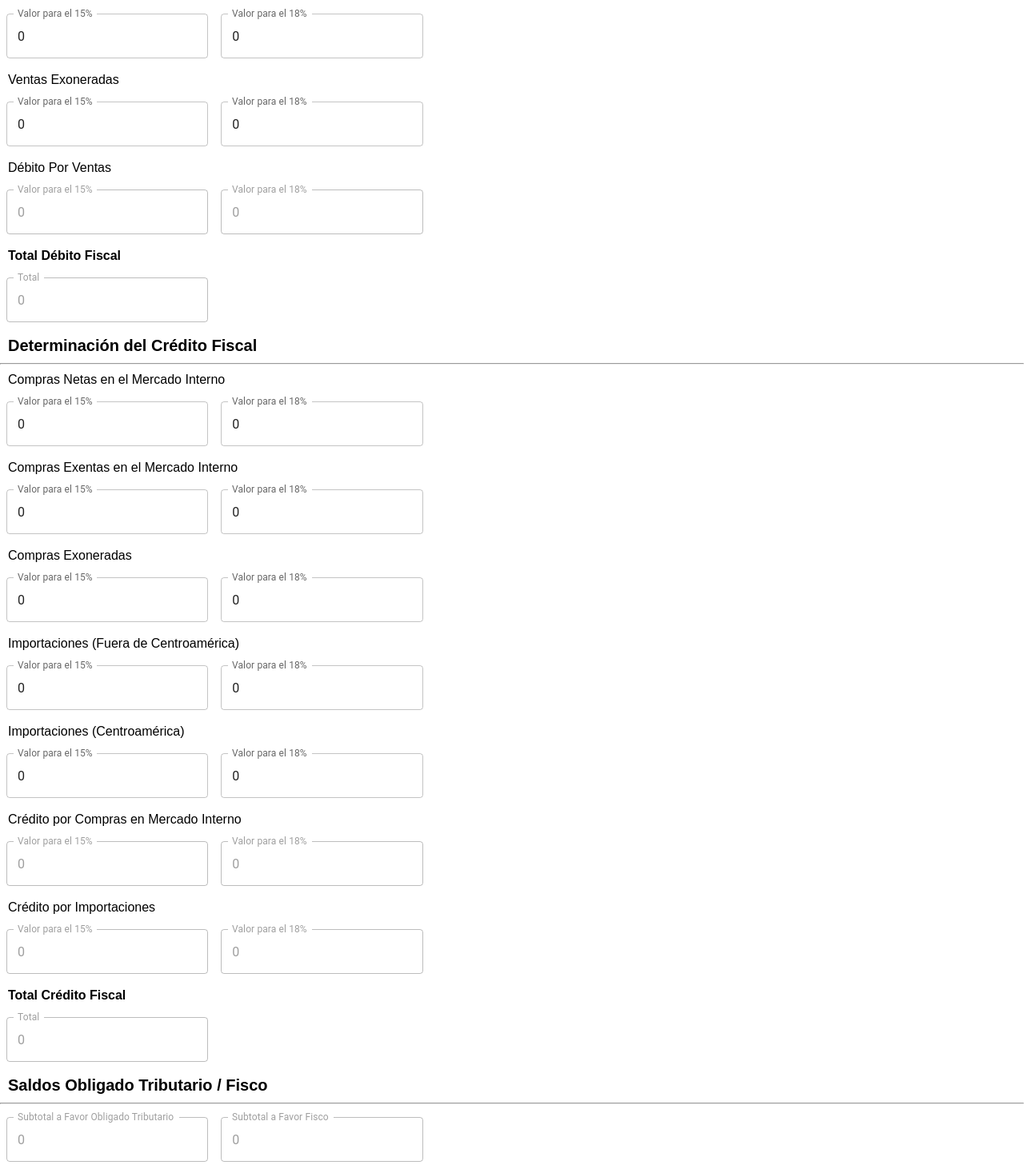
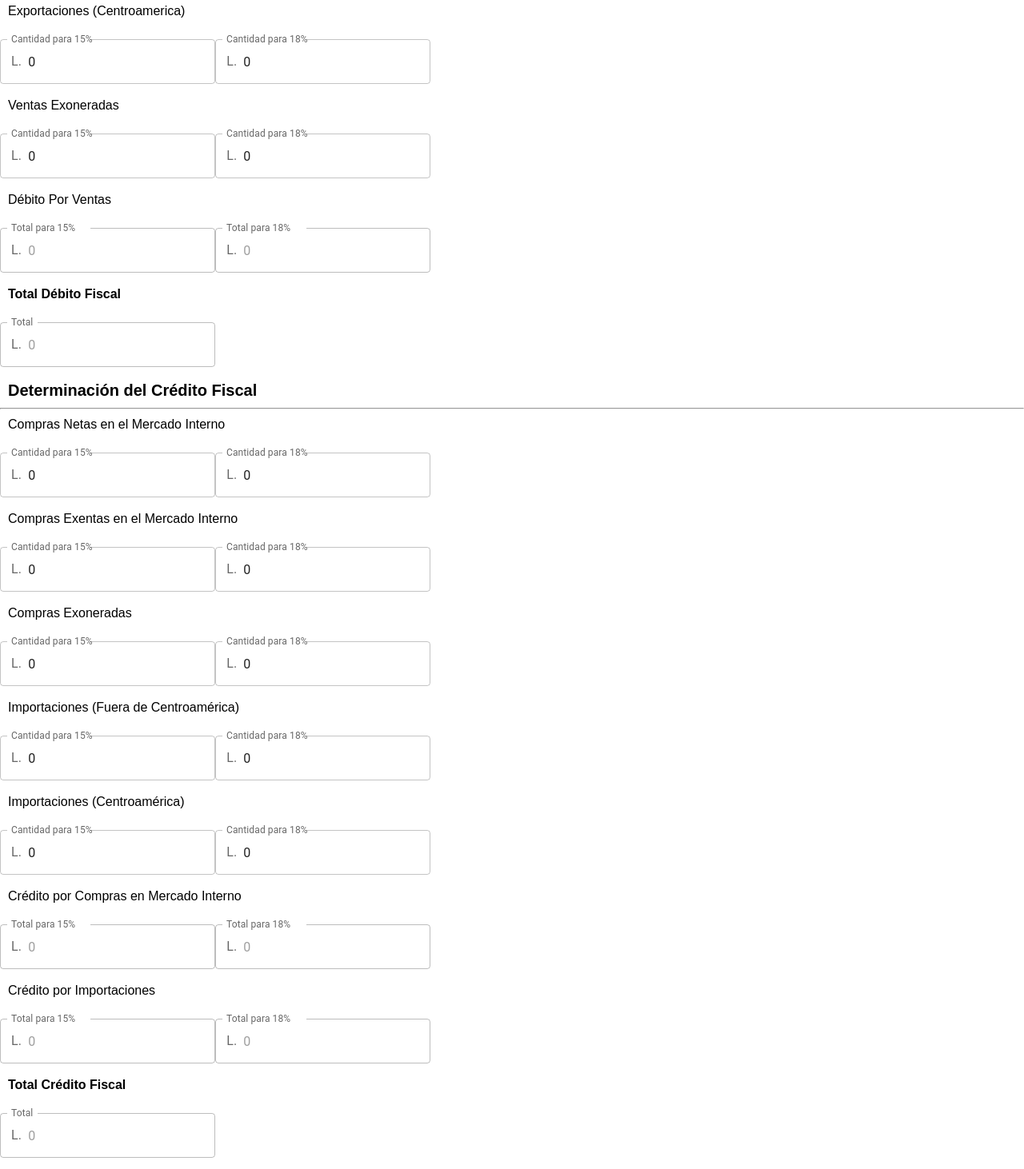
Before and after one commit to mjoeldiazm/contaduria-pwa, a React (Create React App) app in the folder contaduria-app/: page / in a window 1280 px wide. Shown: the part 468-1930 px from the top of the page at 80% size. Built offline with nearby package versions, Linux system fonts and the light colour scheme.

Commit message:
Agregado el formato de Lempiras
Agregado el formato de Lempiras y eliminado el boton calcular

```diff
--- a/contaduria-app/src/components/Body/Body.tsx
+++ b/contaduria-app/src/components/Body/Body.tsx
@@ -114,9 +114,6 @@ export default function Body() {
             setSaldoDefinitivoPeriodoFavorFisco(parseFloat(e.currentTarget.value));
           }} />
       </Box>
-      <Box>
-        <Button sx={{ width: '445px', marginX: '5px', marginBottom: '5px' }} variant="contained" onClick={() => calcularValores()} >Calcular</Button>
-      </Box>
     </>
   );
 }
--- a/contaduria-app/src/components/Credito/Credito.tsx
+++ b/contaduria-app/src/components/Credito/Credito.tsx
@@ -1,5 +1,5 @@
 import React, { forwardRef, useImperativeHandle, useRef, useState } from 'react';
-import { TextField } from '@mui/material';
+import { FormControl, InputAdornment, InputLabel, OutlinedInput, TextField } from '@mui/material';
 import Box from '@mui/material/Box';
 import { EntradaImpuesto } from '../EntradaImpuesto';
 import { ParImpuesto } from '../../Interfaces/interfaces';
@@ -54,17 +54,53 @@ export const Credito = forwardRef((props: any, ref) => {
       </Box>
       <p style={{ fontSize: 16, margin: 10, fontFamily: 'sans-serif' }}>Crédito por Compras en Mercado Interno</p>
       <Box component='form' noValidate autoComplete='off' sx={{ '& .MuiTextField-root': { m: 1, width: '25ch' } }}>
-        <TextField key={'creditoComprasMercadoInterno15Porciento'} disabled label='Valor para el 15%' value={creditoComprasMercadoInterno15Porciento} />
-        <TextField key={'creditoComprasMercadoInterno18Porciento'} disabled label='Valor para el 18%' value={creditoComprasMercadoInterno18Porciento} />
+        <FormControl margin='normal'>
+        <InputLabel htmlFor="outlined-adornment-amount">Total para 15%</InputLabel>
+        <OutlinedInput
+        key={'creditoComprasMercadoInterno15Porciento'}
+        disabled label='Valor para el 15%'
+        startAdornment={<InputAdornment position="start">L.</InputAdornment>}
+        value={creditoComprasMercadoInterno15Porciento} />
+        </FormControl>
+        <FormControl margin='normal'>
+        <InputLabel htmlFor="outlined-adornment-amount">Total para 18%</InputLabel>
+        <OutlinedInput
+        key={'creditoComprasMercadoInterno18Porciento'}
+        disabled label='Valor para el 18%'
+        startAdornment={<InputAdornment position="start">L.</InputAdornment>}
+        value={creditoComprasMercadoInterno18Porciento} />
+        </FormControl>
+
       </Box>
       <p style={{ fontSize: 16, margin: 10, fontFamily: 'sans-serif' }}>Crédito por Importaciones</p>
       <Box component='form' noValidate autoComplete='off' sx={{ '& .MuiTextField-root': { m: 1, width: '25ch' } }}>
-        <TextField key={'creditoImportaciones15Porciento'} disabled label='Valor para el 15%' value={creditoImportaciones15Porciento} />
-        <TextField key={'creditoImportaciones18Porciento'} disabled label='Valor para el 18%' value={creditoImportaciones18Porciento} />
+        <FormControl margin='normal'>
+        <InputLabel htmlFor="outlined-adornment-amount">Total para 15%</InputLabel>
+        <OutlinedInput
+        key={'creditoImportaciones15Porciento'}
+        disabled label='Valor para el 15%'
+        startAdornment={<InputAdornment position="start">L.</InputAdornment>}
+        value={creditoImportaciones15Porciento} />
+        </FormControl>
+        <FormControl margin='normal'>
+        <InputLabel htmlFor="outlined-adornment-amount">Total para 18%</InputLabel>
+        <OutlinedInput
+        key={'creditoImportaciones18Porciento'}
+        disabled label='Valor para el 18%'
+        startAdornment={<InputAdornment position="start">L.</InputAdornment>}
+        value={creditoImportaciones18Porciento} />
+        </FormControl>
       </Box>
       <p style={{ fontWeight: 'bold', fontSize: 16, margin: 10, fontFamily: 'sans-serif' }}>Total Crédito Fiscal</p>
       <Box component='form' noValidate autoComplete='off' sx={{ '& .MuiTextField-root': { m: 1, width: '25ch' } }}>
-        <TextField key={'totalCreditoFiscal'} disabled label='Total' value={totalCreditoFiscal} />
+        <FormControl margin='normal'>
+        <InputLabel htmlFor="outlined-adornment-amount">Total</InputLabel>
+        <OutlinedInput
+        key={'totalCreditoFiscal'}
+        disabled label='Total'
+        startAdornment={<InputAdornment position="start">L.</InputAdornment>}
+        value={totalCreditoFiscal} />
+        </FormControl>
       </Box>
     </>
   );
--- a/contaduria-app/src/components/Debito/Debito.tsx
+++ b/contaduria-app/src/components/Debito/Debito.tsx
@@ -1,5 +1,5 @@
 import React, { forwardRef, useImperativeHandle, useRef, useState } from 'react';
-import { TextField } from '@mui/material';
+import { FormControl, InputAdornment, InputLabel, OutlinedInput, TextField } from '@mui/material';
 import Box from '@mui/material/Box';
 import { EntradaImpuesto } from '../EntradaImpuesto';
 import { ParImpuesto } from '../../Interfaces/interfaces';
@@ -51,12 +51,33 @@ export const Debito = forwardRef((props: any, ref) => {
       </Box>
       <p style={{ fontSize: 16, margin: 10, fontFamily: 'sans-serif' }}>Débito Por Ventas</p>
       <Box component='form' noValidate autoComplete='off' sx={{ '& .MuiTextField-root': { m: 1, width: '25ch' } }}>
-        <TextField key={'debitoVentas15Porciento'} disabled label='Valor para el 15%' value={debitoVentas15Porciento} />
-        <TextField key={'debitoVentas185Porciento'} disabled label='Valor para el 18%' value={debitoVentas18Porciento} />
+        <FormControl margin='normal'>
+        <InputLabel htmlFor="outlined-adornment-amount">Total para 15%</InputLabel>
+        <OutlinedInput
+          key={'debitoVentas15Porciento'}
+          disabled label='Valor para el 15%'
+          startAdornment={<InputAdornment position="start">L.</InputAdornment>}
+          value={debitoVentas15Porciento} />
+        </FormControl>
+        <FormControl margin='normal'>
+        <InputLabel htmlFor="outlined-adornment-amount">Total para 18%</InputLabel>
+        <OutlinedInput
+          key={'debitoVentas185Porciento'}
+          disabled label='Valor para el 18%'
+          startAdornment={<InputAdornment position="start">L.</InputAdornment>}
+          value={debitoVentas18Porciento} />
+        </FormControl>
       </Box>
       <p style={{ fontWeight: 'bold', fontSize: 16, margin: 10, fontFamily: 'sans-serif' }}>Total Débito Fiscal</p>
       <Box component='form' noValidate autoComplete='off' sx={{ '& .MuiTextField-root': { m: 1, width: '25ch' } }}>
-        <TextField key={'totalDebitoFiscal'} disabled label='Total' value={totalDebitoFiscal} />
+        <FormControl margin='normal'>
+        <InputLabel htmlFor="outlined-adornment-amount">Total</InputLabel>
+        <OutlinedInput
+        key={'totalDebitoFiscal'}
+        disabled label='Total'
+        startAdornment={<InputAdornment position="start">L.</InputAdornment>}
+        value={totalDebitoFiscal} />
+        </FormControl>
       </Box>
     </>
   );
--- a/contaduria-app/src/components/EntradaImpuesto.tsx
+++ b/contaduria-app/src/components/EntradaImpuesto.tsx
@@ -1,4 +1,4 @@
-import { TextField } from '@mui/material'
+import { FormControl, InputAdornment, InputLabel, OutlinedInput, TextField } from '@mui/material'
 import React, { forwardRef, useImperativeHandle, useState } from 'react'
 import { ParImpuesto, EntradaParImpuestoProps } from '../Interfaces/interfaces'
 
@@ -6,7 +6,7 @@ export const EntradaImpuesto = forwardRef((props: EntradaParImpuestoProps, ref)
     const [impuesto15Porciento, setimpuesto15Porciento] = useState<number>(0)
     const [impuesto18Porciento, setimpuesto18Porciento] = useState<number>(0)
 
-    useImperativeHandle(ref, () => ({
+    useImperativeHandle(ref,() => ({
         obtenerImpuestos(): ParImpuesto {
             let impuestos: ParImpuesto = {
                 Valor15Porciento: impuesto15Porciento,
@@ -19,22 +19,30 @@ export const EntradaImpuesto = forwardRef((props: EntradaParImpuestoProps, ref)
     return (
         <div>
             <p style={{ fontSize: 16, margin: 10, fontFamily: 'sans-serif' }}>{props.Texto}</p>
-            <TextField
+            <FormControl margin='normal'>
+            <InputLabel htmlFor="outlined-adornment-amount">Cantidad para 15%</InputLabel>
+            <OutlinedInput
                 label='Valor para el 15%'
+                value={impuesto15Porciento}
                 type='number'
-                value={impuesto15Porciento}
+                startAdornment={<InputAdornment position="start">L.</InputAdornment>}
                 onChange={(e) => {
                     setimpuesto15Porciento(parseFloat(e.currentTarget.value))
                 }}
             />
-            <TextField
+            </FormControl>
+            <FormControl margin='normal'>
+            <InputLabel htmlFor="outlined-adornment-amount">Cantidad para 18%</InputLabel>
+            <OutlinedInput
                 label='Valor para el 18%'
                 type='number'
                 value={impuesto18Porciento}
+                startAdornment={<InputAdornment position="start">L.</InputAdornment>}
                 onChange={(e) => {
                     setimpuesto18Porciento(parseFloat(e.currentTarget.value))
                 }}
             />
+            </FormControl>
         </div>
     )
 })
```
